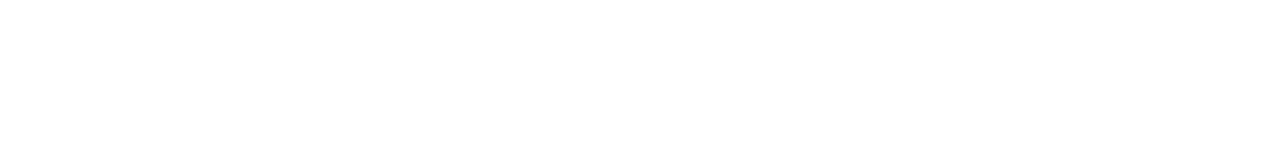
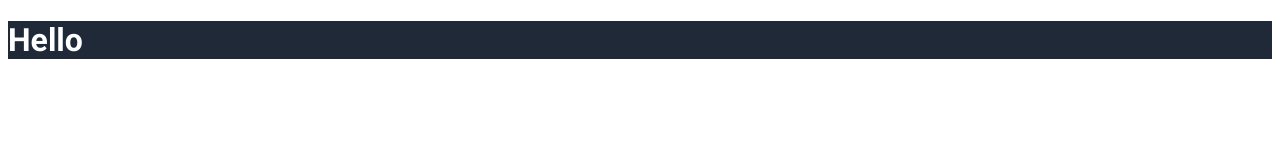
Before and after one commit to keifer-may/landing-page, a plain HTML site: page index.html in a window 1280 px wide. Drawn offline with Linux system fonts and the light colour scheme.

Commit message:
Add font family

```diff
--- a/index.html
+++ b/index.html
@@ -5,11 +5,14 @@
     <meta http-equiv="X-UA-Compatible" content="IE=edge">
     <meta name="viewport" content="width=device-width, initial-scale=1.0">
     <link rel="stylesheet" href="./style.css">
+    <link rel="preconnect" href="https://fonts.googleapis.com">
+    <link rel="preconnect" href="https://fonts.gstatic.com" crossorigin>
+    <link href="https://fonts.googleapis.com/css2?family=Roboto:ital,wght@0,100;0,300;0,400;0,500;0,700;0,900;1,100;1,300;1,400;1,500;1,700;1,900&display=swap" rel="stylesheet">
     <title>Donatello's Adult Daycare</title>
 </head>
 <body>
     <div class="header">
-
+        <h1>Hello</h1>
     </div>
     <div class="body">
 
--- a/style.css
+++ b/style.css
@@ -1,6 +1,11 @@
+body{
+    font-family: 'Roboto', sans-serif;
+}
+
 .header,
 .footer{
     background-color: #1F2937;
+    color: white;
 }
 
 .body,
```
